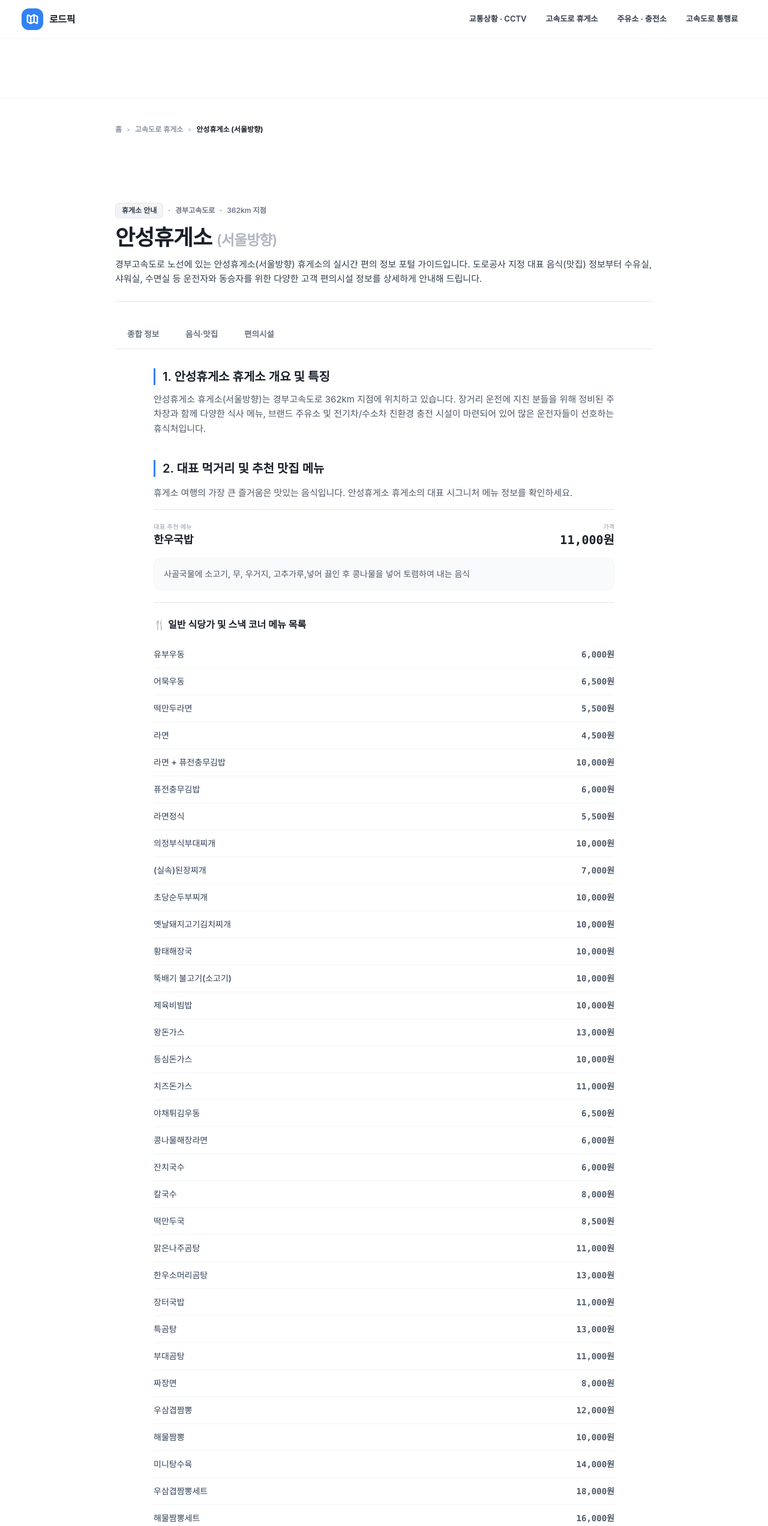
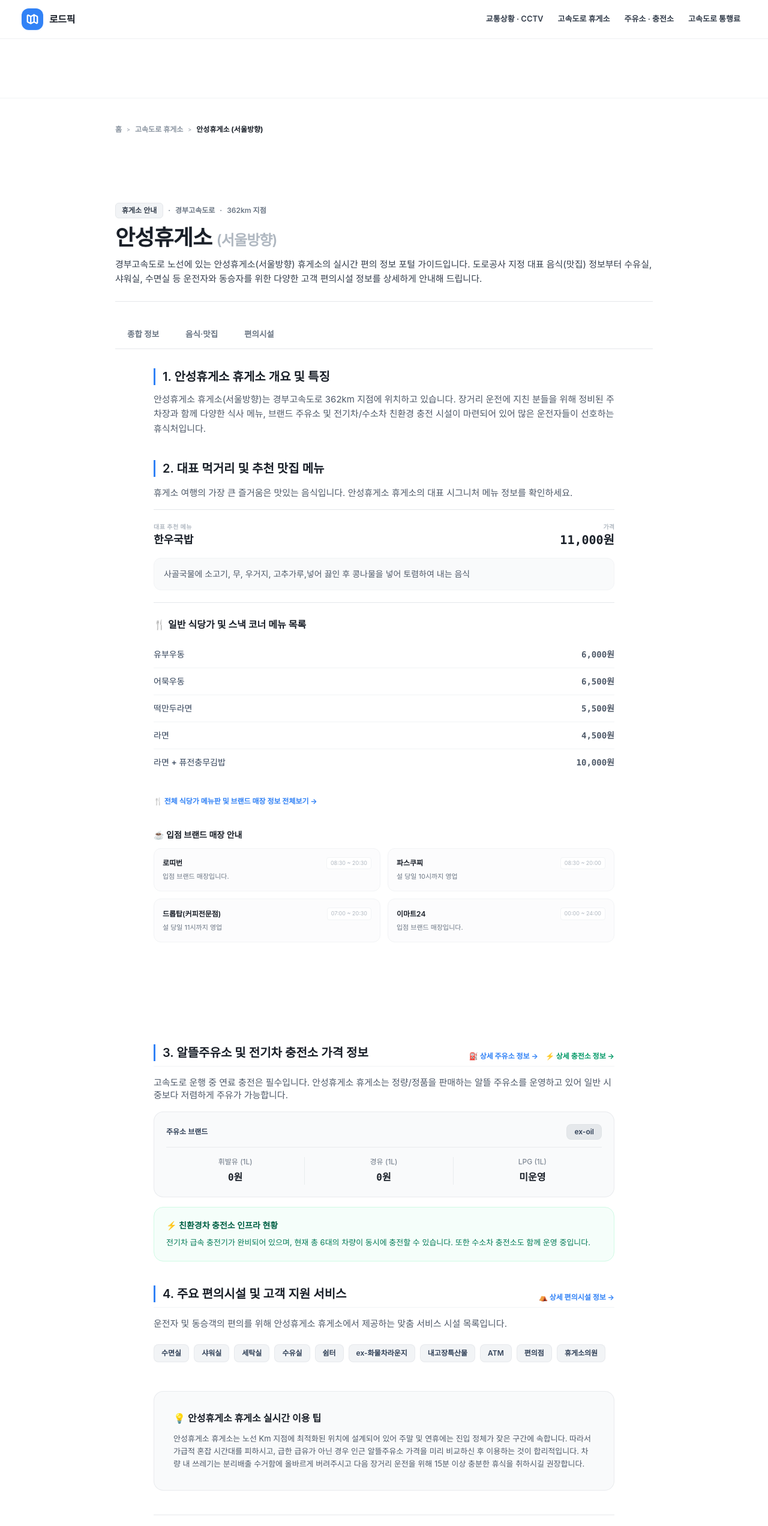
Before and after one commit to fnqlrtm123-code/highway-live, a Next.js app: page /rest-areas/anseong-seoul in a window 1280 px wide. Shown: the top 2544 px of the page at 60% size. Built offline with nearby package versions, Linux system fonts and the light colour scheme; a web font is replaced by a local one.

Commit message:
feat: resolve slug issues, add mobile nav, and support legacy Romanized slugs for SEO backward compatibility

```diff
--- a/src/app/ev/[restAreaSlug]/page.tsx
+++ b/src/app/ev/[restAreaSlug]/page.tsx
@@ -43,6 +43,13 @@ export async function generateStaticParams() {
     const encoded = encodeURIComponent(area.slug);
     if (encoded !== area.slug) {
       params.push({ restAreaSlug: encoded });
+    }
+    if (area.oldSlug) {
+      params.push({ restAreaSlug: area.oldSlug });
+      const encodedOld = encodeURIComponent(area.oldSlug);
+      if (encodedOld !== area.oldSlug) {
+        params.push({ restAreaSlug: encodedOld });
+      }
     }
   });
   return params;
@@ -91,9 +98,17 @@ export default async function EvDetailPage({ params }: Props) {
 
       {/* 타이틀 */}
       <div className="space-y-2">
-        <h2 className="text-xl font-semibold text-slate-900 border-l-3 border-blue-600 pl-3">
-          ⚡ {area.name} 휴게소 전기차 충전소 및 수소차 충전 현황
-        </h2>
+        <div className="flex flex-col sm:flex-row justify-between items-start sm:items-center gap-2">
+          <h2 className="text-xl font-semibold text-slate-900 border-l-3 border-blue-600 pl-3">
+            ⚡ {area.name} 휴게소 전기차 충전소 및 수소차 충전 현황
+          </h2>
+          <a
+            href={`/rest-areas/${encodeURIComponent(area.slug)}`}
+            className="text-xs font-bold text-blue-650 hover:text-blue-800 transition-colors whitespace-nowrap shrink-0 hover:underline cursor-pointer"
+          >
+            휴게소 상세 정보 &rarr;
+          </a>
+        </div>
         <p className="text-sm text-slate-500">
           친환경 차량 운전자를 위한 급속 전기차 충전기와 수소 충전소 사양 정보입니다.
         </p>
--- a/src/app/gas/[restAreaSlug]/page.tsx
+++ b/src/app/gas/[restAreaSlug]/page.tsx
@@ -42,6 +42,13 @@ export async function generateStaticParams() {
     const encoded = encodeURIComponent(area.slug);
     if (encoded !== area.slug) {
       params.push({ restAreaSlug: encoded });
+    }
+    if (area.oldSlug) {
+      params.push({ restAreaSlug: area.oldSlug });
+      const encodedOld = encodeURIComponent(area.oldSlug);
+      if (encodedOld !== area.oldSlug) {
+        params.push({ restAreaSlug: encodedOld });
+      }
     }
   });
   return params;
@@ -89,9 +96,17 @@ export default async function GasDetailPage({ params }: Props) {
 
       {/* 타이틀 */}
       <div className="space-y-2">
-        <h2 className="text-xl font-semibold text-slate-900 border-l-3 border-blue-600 pl-3">
-          ⛽ {area.name} 휴게소 실시간 주유소 및 LPG 충전소 유가 정보
-        </h2>
+        <div className="flex flex-col sm:flex-row justify-between items-start sm:items-center gap-2">
+          <h2 className="text-xl font-semibold text-slate-900 border-l-3 border-blue-600 pl-3">
+            ⛽ {area.name} 휴게소 실시간 주유소 및 LPG 충전소 유가 정보
+          </h2>
+          <a
+            href={`/rest-areas/${encodeURIComponent(area.slug)}`}
+            className="text-xs font-bold text-blue-650 hover:text-blue-800 transition-colors whitespace-nowrap shrink-0 hover:underline cursor-pointer"
+          >
+            휴게소 상세 정보 &rarr;
+          </a>
+        </div>
         <p className="text-sm text-slate-500">
           한국도로공사 유가정보 피드 데이터를 기반으로 제공하는 실시간 기름값 정보입니다.
         </p>
--- a/src/app/layout.tsx
+++ b/src/app/layout.tsx
@@ -97,12 +97,11 @@ export default function RootLayout({
             </a>
 
             {/* 네비게이션 링크 */}
-            <nav className="hidden lg:flex items-center gap-1">
-              <a href="/traffic" className="px-3.5 py-2 text-[13px] font-semibold rounded-lg text-slate-650 hover:text-slate-950 hover:bg-slate-100/50 transition-all">교통상황 · CCTV</a>
-              <a href="/rest-areas" className="px-3.5 py-2 text-[13px] font-semibold rounded-lg text-slate-650 hover:text-slate-950 hover:bg-slate-100/50 transition-all">고속도로 휴게소</a>
-
-              <a href="/gas" className="px-3.5 py-2 text-[13px] font-semibold rounded-lg text-slate-650 hover:text-slate-950 hover:bg-slate-100/50 transition-all">주유소 · 충전소</a>
-              <a href="/toll" className="px-3.5 py-2 text-[13px] font-semibold rounded-lg text-slate-650 hover:text-slate-950 hover:bg-slate-100/50 transition-all">고속도로 통행료</a>
+            <nav className="flex items-center gap-1 overflow-x-auto scrollbar-none whitespace-nowrap max-w-[70%] md:max-w-none py-1">
+              <a href="/traffic" className="px-2.5 py-1.5 text-xs sm:text-[13px] font-semibold rounded-lg text-slate-650 hover:text-slate-950 hover:bg-slate-100/50 transition-all shrink-0">교통상황 · CCTV</a>
+              <a href="/rest-areas" className="px-2.5 py-1.5 text-xs sm:text-[13px] font-semibold rounded-lg text-slate-650 hover:text-slate-950 hover:bg-slate-100/50 transition-all shrink-0">고속도로 휴게소</a>
+              <a href="/gas" className="px-2.5 py-1.5 text-xs sm:text-[13px] font-semibold rounded-lg text-slate-650 hover:text-slate-950 hover:bg-slate-100/50 transition-all shrink-0">주유소 · 충전소</a>
+              <a href="/toll" className="px-2.5 py-1.5 text-xs sm:text-[13px] font-semibold rounded-lg text-slate-650 hover:text-slate-950 hover:bg-slate-100/50 transition-all shrink-0">고속도로 통행료</a>
             </nav>
 
 
@@ -144,6 +143,7 @@ export default function RootLayout({
                 <ul className="space-y-2 text-[12.5px] font-medium text-slate-500">
                   <li><a href="/traffic" className="hover:text-slate-900 transition-colors">실시간 교통지도 &amp; CCTV</a></li>
                   <li><a href="/rest-areas" className="hover:text-slate-900 transition-colors">전체 휴게소 목록</a></li>
+                  <li><a href="/gas" className="hover:text-slate-900 transition-colors">주유소 · 충전소 비교</a></li>
                   <li><a href="/region" className="hover:text-slate-900 transition-colors">지역별 휴게소 찾기</a></li>
                   <li><a href="/ranking" className="hover:text-slate-900 transition-colors">휴게소 추천 랭킹</a></li>
                 </ul>
--- a/src/app/rest-areas/[restAreaSlug]/facilities/page.tsx
+++ b/src/app/rest-areas/[restAreaSlug]/facilities/page.tsx
@@ -41,6 +41,13 @@ export async function generateStaticParams() {
     if (encoded !== area.slug) {
       params.push({ restAreaSlug: encoded });
     }
+    if (area.oldSlug) {
+      params.push({ restAreaSlug: area.oldSlug });
+      const encodedOld = encodeURIComponent(area.oldSlug);
+      if (encodedOld !== area.oldSlug) {
+        params.push({ restAreaSlug: encodedOld });
+      }
+    }
   });
   return params;
 }
@@ -74,9 +81,17 @@ export default async function RestAreaFacilitiesPage({ params }: Props) {
 
       {/* 타이틀 */}
       <div className="space-y-2">
-        <h2 className="text-xl font-semibold text-slate-900 border-l-3 border-blue-600 pl-3">
-          ⛺ {area.name} 휴게소 편의시설 및 서비스 현황
-        </h2>
+        <div className="flex flex-col sm:flex-row justify-between items-start sm:items-center gap-2">
+          <h2 className="text-xl font-semibold text-slate-900 border-l-3 border-blue-600 pl-3">
+            ⛺ {area.name} 휴게소 편의시설 및 서비스 현황
+          </h2>
+          <a
+            href={`/rest-areas/${encodeURIComponent(area.slug)}`}
+            className="text-xs font-bold text-blue-650 hover:text-blue-800 transition-colors whitespace-nowrap shrink-0 hover:underline cursor-pointer"
+          >
+            휴게소 상세 정보 &rarr;
+          </a>
+        </div>
         <p className="text-sm text-slate-500">
           운전자분들의 휴식을 돕는 휴게소 부대 서비스 시설과 편의시설 리스트입니다.
         </p>
--- a/src/app/rest-areas/[restAreaSlug]/food/page.tsx
+++ b/src/app/rest-areas/[restAreaSlug]/food/page.tsx
@@ -40,6 +40,13 @@ export async function generateStaticParams() {
     if (encoded !== area.slug) {
       params.push({ restAreaSlug: encoded });
     }
+    if (area.oldSlug) {
+      params.push({ restAreaSlug: area.oldSlug });
+      const encodedOld = encodeURIComponent(area.oldSlug);
+      if (encodedOld !== area.oldSlug) {
+        params.push({ restAreaSlug: encodedOld });
+      }
+    }
   });
   return params;
 }
@@ -61,9 +68,17 @@ export default async function RestAreaFoodPage({ params }: Props) {
 
       {/* 타이틀 */}
       <div className="space-y-2">
-        <h2 className="text-xl font-semibold text-slate-900 border-l-3 border-blue-600 pl-3">
-          🍴 {area.name} 휴게소 대표 음식 및 식당가 메뉴판
-        </h2>
+        <div className="flex flex-col sm:flex-row justify-between items-start sm:items-center gap-2">
+          <h2 className="text-xl font-semibold text-slate-900 border-l-3 border-blue-600 pl-3">
+            🍴 {area.name} 휴게소 대표 음식 및 식당가 메뉴판
+          </h2>
+          <a
+            href={`/rest-areas/${encodeURIComponent(area.slug)}`}
+            className="text-xs font-bold text-blue-650 hover:text-blue-800 transition-colors whitespace-nowrap shrink-0 hover:underline cursor-pointer"
+          >
+            휴게소 상세 정보 &rarr;
+          </a>
+        </div>
         <p className="text-sm text-slate-500">
           한국도로공사에서 공식 인증한 대표 음식 정보와 함께 스낵 코너, 푸드코트 전체 식당가 메뉴 리스트입니다.
         </p>
--- a/src/app/rest-areas/[restAreaSlug]/page.tsx
+++ b/src/app/rest-areas/[restAreaSlug]/page.tsx
@@ -47,6 +47,13 @@ export async function generateStaticParams() {
     const encoded = encodeURIComponent(area.slug);
     if (encoded !== area.slug) {
       params.push({ restAreaSlug: encoded });
+    }
+    if (area.oldSlug) {
+      params.push({ restAreaSlug: area.oldSlug });
+      const encodedOld = encodeURIComponent(area.oldSlug);
+      if (encodedOld !== area.oldSlug) {
+        params.push({ restAreaSlug: encodedOld });
+      }
     }
   });
   return params;
@@ -122,13 +129,22 @@ export default async function RestAreaDashboardPage({ params }: Props) {
           🍴 일반 식당가 및 스낵 코너 메뉴 목록
         </h3>
         <ul className="divide-y divide-slate-100 text-sm">
-          {area.otherMenus.map((menu) => (
+          {area.otherMenus.slice(0, 5).map((menu) => (
             <li key={menu.name} className="py-3 flex justify-between">
               <span className="font-medium text-slate-700">{menu.name}</span>
               <span className="font-mono font-semibold text-slate-600">{menu.price.toLocaleString()}원</span>
             </li>
           ))}
         </ul>
+
+        <div className="pt-3">
+          <a
+            href={`/rest-areas/${encodeURIComponent(area.slug)}/food`}
+            className="inline-flex items-center gap-1.5 text-xs font-bold text-blue-600 hover:text-blue-700 transition-colors py-1.5 hover:underline cursor-pointer"
+          >
+            🍴 전체 식당가 메뉴판 및 브랜드 매장 정보 전체보기 &rarr;
+          </a>
+        </div>
 
         {/* 입점 브랜드 매장 */}
         {area.brandStores && area.brandStores.length > 0 && (
@@ -157,9 +173,25 @@ export default async function RestAreaDashboardPage({ params }: Props) {
 
       {/* 3. 주유 정보 */}
       <section className="space-y-4">
+        <div className="flex justify-between items-end border-b border-slate-100 pb-2">
           <h2 className="text-xl font-semibold text-slate-900 border-l-3 border-blue-600 pl-3">
             3. 알뜰주유소 및 전기차 충전소 가격 정보
           </h2>
+          <div className="flex gap-3 text-xs font-bold">
+            <a
+              href={`/gas/${encodeURIComponent(area.slug)}`}
+              className="text-blue-600 hover:text-blue-700 hover:underline cursor-pointer"
+            >
+              ⛽ 상세 주유소 정보 &rarr;
+            </a>
+            <a
+              href={`/ev/${encodeURIComponent(area.slug)}`}
+              className="text-emerald-600 hover:text-emerald-700 hover:underline cursor-pointer"
+            >
+              ⚡ 상세 충전소 정보 &rarr;
+            </a>
+          </div>
+        </div>
         <p className="text-sm md:text-[15px] text-slate-600">
           고속도로 운행 중 연료 충전은 필수입니다. {area.name} 휴게소는 정량/정품을 판매하는 알뜰 주유소를 운영하고 있어 일반 시중보다 저렴하게 주유가 가능합니다.
         </p>
@@ -204,9 +236,17 @@ export default async function RestAreaDashboardPage({ params }: Props) {
 
       {/* 4. 편의시설 */}
       <section className="space-y-4">
+        <div className="flex justify-between items-end border-b border-slate-100 pb-2">
           <h2 className="text-xl font-semibold text-slate-900 border-l-3 border-blue-600 pl-3">
             4. 주요 편의시설 및 고객 지원 서비스
           </h2>
+          <a
+            href={`/rest-areas/${encodeURIComponent(area.slug)}/facilities`}
+            className="text-xs font-bold text-blue-600 hover:text-blue-700 hover:underline cursor-pointer"
+          >
+            ⛺ 상세 편의시설 정보 &rarr;
+          </a>
+        </div>
         <p className="text-sm md:text-[15px] text-slate-600">
           운전자 및 동승객의 편의를 위해 {area.name} 휴게소에서 제공하는 맞춤 서비스 시설 목록입니다.
         </p>
```
Lines whose indentation alone changed are shown as unchanged.
